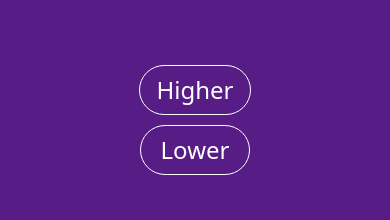
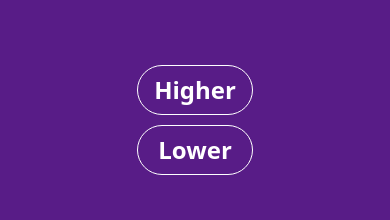
Before and after one commit to Babu-Mohammed-Izhan/twitch-higher-lower, a React (Create React App) app: page /game in a window 390 px wide. Shown: the part 546-766 px from the top of the page. Built offline with nearby package versions, Linux system fonts and the light colour scheme.

Commit message:
Changed font weight

```diff
--- a/src/App.tsx
+++ b/src/App.tsx
@@ -9,7 +9,7 @@ function App() {
   const [score, setScore] = useState(0);
 
   return (
-    <div className="h-screen w-full">
+    <div className="h-screen w-full bg-black">
       <Routes>
         <Route
           path="/game"
--- a/src/components/game.tsx
+++ b/src/components/game.tsx
@@ -107,13 +107,13 @@ const Game = ({ score, setScore }: GameProp) => {
         </h3>
 
         <button
-          className="text-md md:text-lg mt-5 px-3 py-1 md:px-5 md:py-2 rounded-full  text-white font-medium outline-1 outline outline-offset-4 outline-white"
+          className="text-md md:text-lg mt-5 px-3 py-1 md:px-5 md:py-2 rounded-full  text-white font-bold outline-1 outline outline-offset-4 outline-white"
           onClick={() => handleHighorLow("high")}
         >
           Higher
         </button>
         <button
-          className=" text-md md:text-lg mt-5 px-4 py-1 md:px-5 md:py-2 rounded-full  text-white font-medium outline-1 outline outline-offset-4 outline-white"
+          className=" text-md md:text-lg mt-5 px-4 py-1 md:px-5 md:py-2 rounded-full  text-white font-bold outline-1 outline outline-offset-4 outline-white"
           onClick={() => handleHighorLow("low")}
         >
           Lower
--- a/src/components/startpage.tsx
+++ b/src/components/startpage.tsx
@@ -20,7 +20,7 @@ const Startpage = () => {
           </span>{" "}
           Edition
         </p>
-        <button className="mb-10 px-7 py-3 mt-28 rounded-full hover:outline-offset-8 text-white font-medium outline-1 outline outline-offset-4 outline-white text-lg">
+        <button className="mb-10 px-7 py-3 mt-28 rounded-full hover:outline-offset-8 text-white font-bold outline-1 outline outline-offset-4 outline-white text-lg">
           <Link to="/game">Start Game</Link>
         </button>
       </div>
```
